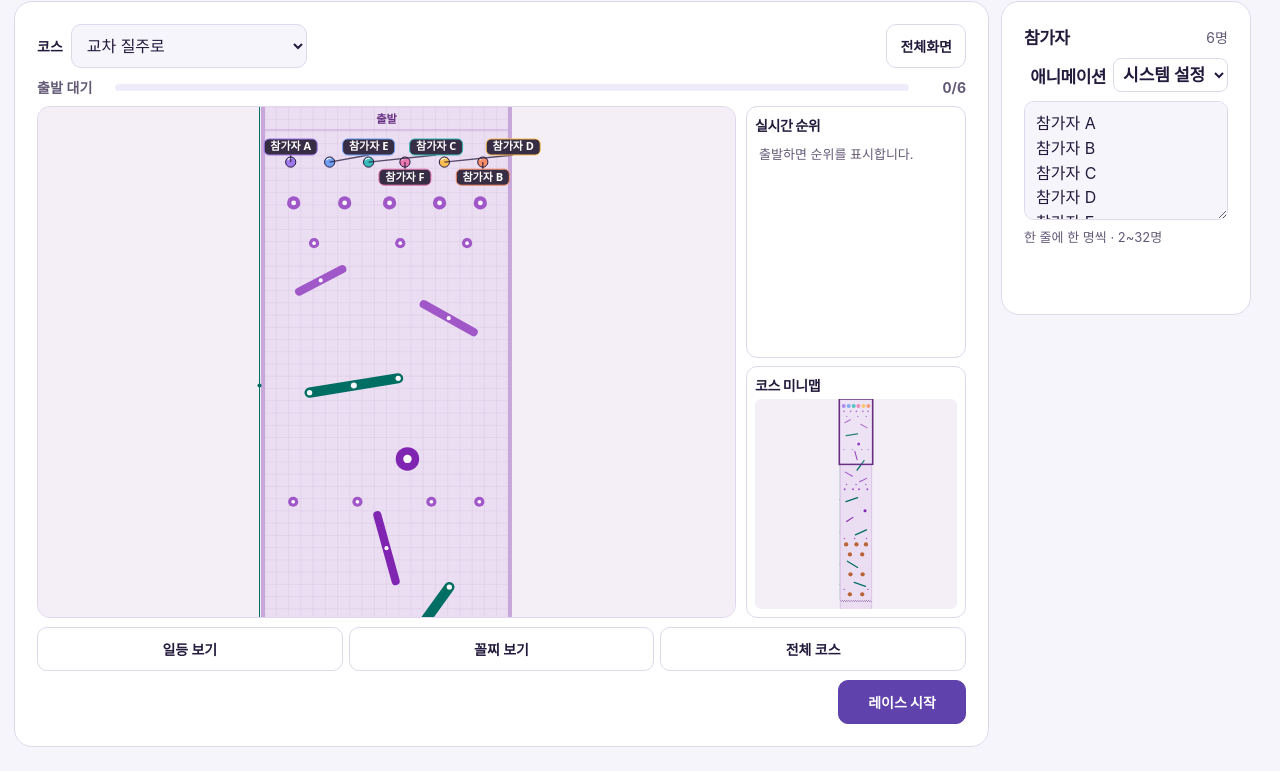
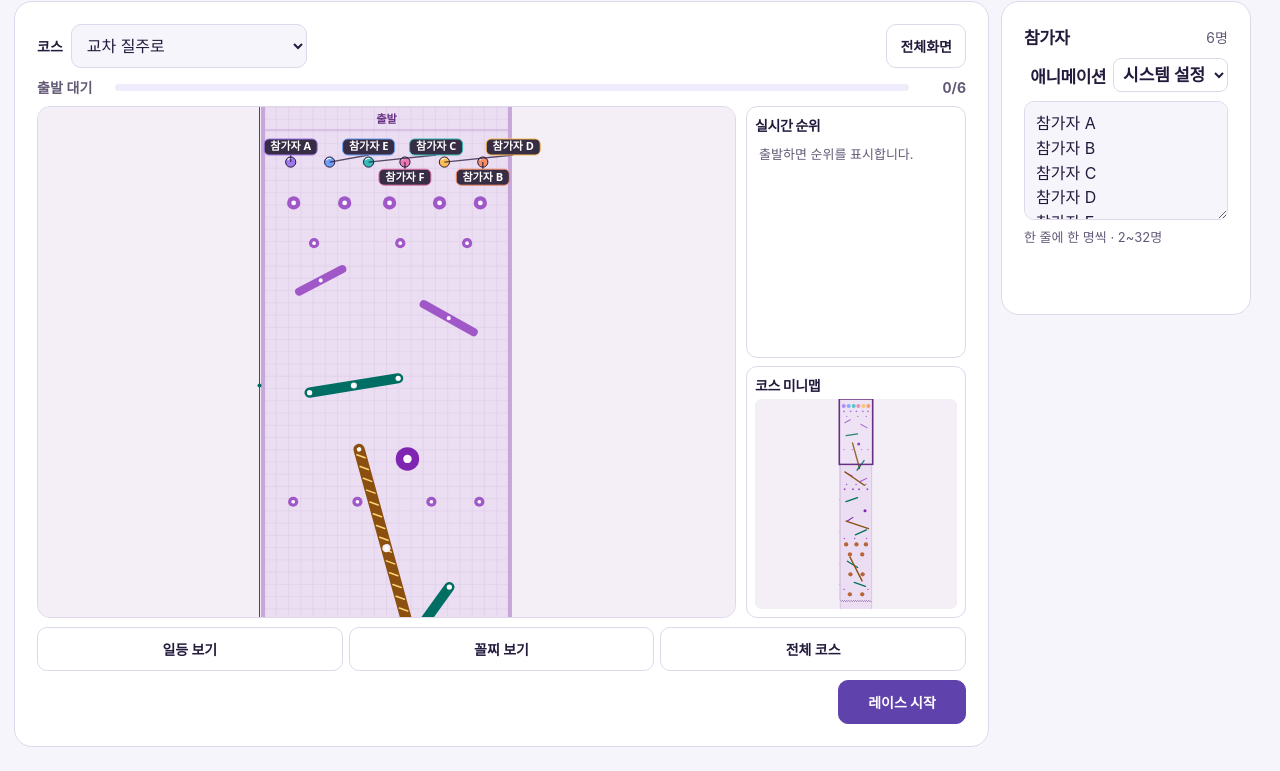
Before and after one commit to Nick-41/duo-scoreboard, a plain HTML site: page tools/marble-race.html in a window 1280 px wide. Shown: the part 69-840 px from the top of the page. Drawn offline with Linux system fonts and the light colour scheme.

Commit message:
Add long rotating obstacles to all marble race courses

```diff
--- a/assets/marble-course.js
+++ b/assets/marble-course.js
@@ -14,6 +14,9 @@ const rubber = (y, spread, radius = 33) => ({ y, spread, radius, restitution: .9
 const rail = (x, y, half, angle, spin = 0) => ({ x, y, half, angle, spin, radius: 8 });
 const sweep = (y, slide, rate, angle) => ({ x: width / 2, y, slide, rate, angle, radius: 23 });
 const pendulum = (x, y, half, angle) => ({ x, y, half, angle, swing: .68, radius: 10, restitution: .86 });
+const rotatingBar = (x, y, half, angle, spin) => ({
+  x, y, half, angle, spin, radius: 11, restitution: .68, longBar: true,
+});
 
 export const courses = {
   crossover: {
@@ -28,19 +31,23 @@ export const courses = {
       pendulum(192, 546, 88, .19),
       sweep(690, 139, 1.7, .3),
       pegs(774, [73, 199, 344, 438], 10),
-      rail(256, 865, 67.08, 1.3, 1.94),
+      rotatingBar(256, 865, 201, 1.3, 1.21),
       pendulum(326, 1015, 91, -.27),
-      rail(147, 1150, 63.96, .52), rail(365, 1240, 60.06, -.45),
+      rail(147, 1150, 63.96, .52),
+      rotatingBar(236, 1218, 180, .6, -1.04),
+      rail(365, 1240, 60.06, -.45),
       pegs(1309, [111, 257, 406], 11),
       pegs(1380, [83, 209, 303, 429], 15),
       pendulum(192, 1539, 94, .25),
       sweep(1710, 148, 1.63, 1.2),
       rail(161, 1842, 57.72, -.58, .88),
+      rotatingBar(276, 1925, 180, .32, 1.29),
       pendulum(331, 2039, 93, -.23),
       pegs(2135, [79, 235, 417], 11),
       rubber(2224, [105, 263, 408]),
       rubber(2377, [163, 351]),
       pendulum(202, 2529, 92, .2),
+      rotatingBar(256, 2600, 205, 1.1, -.98),
       rubber(2682, [171, 357]),
       pendulum(315, 2835, 91, -.22),
       pegs(2912, [75, 439], 11),
@@ -60,19 +67,22 @@ export const courses = {
       pendulum(324, 634, 95, -.26),
       sweep(776, 146, 2.15, 1.1),
       pegs(869, [70, 248, 419], 11),
+      rotatingBar(237, 912, 183, .82, -1.17),
       rail(171, 958, 70.98, .49), rail(365, 1115, 60.84, -.5),
       pegs(1204, [92, 246, 421], 12),
       pegs(1300, [95, 214, 310, 422], 16),
       pendulum(188, 1439, 94, .22),
-      rail(256, 1595, 70.2, .78, -1.72),
+      rotatingBar(256, 1595, 205, .78, 1.01),
       pendulum(325, 1743, 78, -.21),
       sweep(1870, 144, 1.9, 2),
       pendulum(185, 2010, 91, .27),
       pegs(2145, [87, 204, 317, 435], 14),
       pendulum(326, 2284, 95, -.31),
+      rotatingBar(274, 2370, 183, -.54, -1.28),
       rubber(2440, [133, 366]),
       rubber(2608, [88, 242, 417]),
       pendulum(192, 2776, 94, .2),
+      rotatingBar(256, 2860, 201, 1.4, 1.09),
       rubber(2943, [102, 252, 404]),
       pendulum(287, 3111, 87, -.3),
       rubber(3279, [113, 251, 410]),
@@ -88,9 +98,11 @@ export const courses = {
       pendulum(323, 280, 74, -.17),
       sweep(400, 153, 2.05, .4),
       pendulum(180, 544, 91, .21),
-      rail(169, 690, 66.3, -.52), rail(346, 790, 58.5, .51),
+      rail(169, 690, 66.3, -.52),
+      rotatingBar(276, 754, 181, .25, 1.32),
+      rail(346, 790, 58.5, .51),
       pendulum(326, 918, 91, -.26),
-      rail(256, 1060, 63.96, .9, 1.74),
+      rotatingBar(237, 1100, 184, .9, -1.14),
       pegs(1176, [75, 234, 396, 448], 11),
       pegs(1290, [74, 205, 308, 437], 16),
       pendulum(189, 1405, 75, .19),
@@ -98,12 +110,14 @@ export const courses = {
       pendulum(322, 1671, 94, -.3),
       rail(149, 1850, 60.84, .5),
       pendulum(194, 1998, 96, .2),
+      rotatingBar(256, 2080, 205, 1.42, 1.05),
       pegs(2158, [94, 210, 307, 444], 14),
       pendulum(322, 2306, 92, -.23),
       pegs(2446, [74, 165, 319, 432], 12),
       rubber(2599, [111, 259, 407], 31),
       rubber(2748, [162, 350], 31),
       pendulum(193, 2897, 91, .2),
+      rotatingBar(274, 2970, 184, .7, -1.24),
       rubber(3046, [159, 346], 31),
       rubber(3194, [118, 265, 409], 31),
       pendulum(323, 3343, 91, -.24),
@@ -118,7 +132,7 @@ export const courses = {
     obstacles: [
       pegs(193, [87, 194, 318, 425]),
       pendulum(181, 285, 74, .2),
-      rail(256, 395, 66.3, .83, -1.81),
+      rotatingBar(256, 450, 197, .83, -1.08),
       pendulum(328, 515, 79, -.19),
       rail(147, 618, 58.5, .57), rail(366, 701, 58.5, -.57),
       pegs(795, [114, 261, 430], 12),
@@ -126,17 +140,19 @@ export const courses = {
       pendulum(191, 1017, 91, .25),
       pegs(1150, [72, 169, 343, 439], 15),
       pegs(1269, [112, 261, 422], 10),
-      rail(256, 1410, 66.3, 1.8, 2.03),
+      rotatingBar(275, 1410, 182, 1.8, 1.31),
       pendulum(318, 1568, 93, -.21),
       rail(145, 1720, 56.94, -.56), rail(370, 1820, 56.16, .56),
       pendulum(190, 1981, 93, .24),
       sweep(2140, 147, 1.82, 2.05),
       pendulum(322, 2315, 95, -.28),
+      rotatingBar(237, 2400, 184, .56, -1.24),
       pegs(2475, [80, 192, 306, 440], 15),
       pendulum(194, 2634, 93, .26),
       rubber(2794, [127, 391]),
       rubber(2986, [109, 261, 413]),
       pendulum(323, 3178, 94, -.27),
+      rotatingBar(256, 3270, 205, 1.16, 1.12),
       rubber(3370, [113, 267, 429]),
       pendulum(193, 3562, 96, .28),
       rubber(3754, [120, 265, 406]),
--- a/assets/marble-race.js
+++ b/assets/marble-race.js
@@ -1,6 +1,6 @@
 import { id, parseLabels, read, write } from './utility.js';
-import { advanceRace, courses, defaultCourse, makeCourse, makeMarbles, positionCourse, step, width } from './marble-course.js?v=linked';
-import { createRaceView } from './marble-view.js?v=linked';
+import { advanceRace, courses, defaultCourse, makeCourse, makeMarbles, positionCourse, step, width } from './marble-course.js?v=long-bars';
+import { createRaceView } from './marble-view.js?v=long-bars';
 import { gameMotion, runFrames } from './game-motion.js?v=momentum';
 
 const storageKey = 'moadeck-marble-race-v1';
--- a/assets/marble-view.js
+++ b/assets/marble-view.js
@@ -1,4 +1,4 @@
-import { radius, width } from './marble-course.js?v=linked';
+import { radius, width } from './marble-course.js?v=long-bars';
 
 const clamp = (value, min, max) => Math.min(max, Math.max(min, value));
 const courseHeight = course => course.finishLine + 132;
@@ -17,6 +17,8 @@ function palette(course) {
     light: color(38, 99, 87),
     rubber: dark ? '#f3a56e' : '#b96437',
     shaft: dark ? '#54dbbb' : '#006e62',
+    bar: dark ? '#f4c264' : '#8b500f',
+    barStripe: dark ? '#805016' : '#ffd476',
   };
 }
 
@@ -95,16 +97,34 @@ function paintTrack(ctx, course, view, top, colors, mini = false) {
 
   ctx.lineCap = 'round';
   for (const obstacle of course.obstacles) {
-    const { x, y, dx, dy, radius: size, half = 0, spin } = obstacle;
-    if (y + half + size < top || y - half - size > bottom) continue;
+    const { x, y, dx, dy, radius: size, half = 0, spin, longBar } = obstacle;
+    const verticalReach = Math.abs(dy) + size;
+    if (y + verticalReach < top || y - verticalReach > bottom) continue;
     const face = spin || obstacle.slide ? colors.rotor : colors.peg;
     if (half) {
       ctx.beginPath();
       ctx.moveTo(x - dx, y - dy);
       ctx.lineTo(x + dx, y + dy);
       ctx.lineWidth = size * 2;
-      ctx.strokeStyle = obstacle.swing ? colors.shaft : face;
+      ctx.strokeStyle = longBar ? colors.bar : obstacle.swing ? colors.shaft : face;
       ctx.stroke();
+      if (longBar && !mini) {
+        ctx.save();
+        ctx.translate(x, y);
+        ctx.rotate(Math.atan2(dy, dx));
+        ctx.beginPath();
+        for (let offset = -half + 14; offset <= half - 14; offset += 24) {
+          ctx.moveTo(offset - 5, size - 4);
+          ctx.lineTo(offset + 5, 4 - size);
+        }
+        ctx.lineWidth = 3;
+        ctx.strokeStyle = colors.barStripe;
+        ctx.stroke();
+        dot(ctx, -half, 0, 4.5, colors.light);
+        dot(ctx, half, 0, 4.5, colors.light);
+        dot(ctx, 0, 0, size * .72, colors.background);
+        ctx.restore();
+      }
       if (obstacle.swing) {
         dot(ctx, 7, y, 4, colors.shaft);
         if (!mini) {
--- a/tools/marble-race.html
+++ b/tools/marble-race.html
@@ -4,7 +4,7 @@
   <meta charset="utf-8">
   <meta name="viewport" content="width=device-width, initial-scale=1, viewport-fit=cover">
   <meta name="theme-color" content="#f7f5fc">
-  <meta name="description" content="참가자 이름을 입력해 연동 진자와 범퍼가 있는 네 가지 장거리 코스에서 구슬 레이스를 열고 실시간 순위를 확인하세요.">
+  <meta name="description" content="참가자 이름을 입력해 긴 회전판과 범퍼가 있는 네 가지 장거리 코스에서 구슬 레이스를 열고 실시간 순위를 확인하세요.">
   <title>구슬 레이스 · 모아덱</title>
   <link rel="icon" type="image/svg+xml" href="../assets/icon.svg?v=moadeck">
   <link rel="stylesheet" href="../assets/brand.css?v=game-motion">
@@ -77,6 +77,6 @@
       </aside>
     </div>
   </main>
-  <script type="module" src="../assets/marble-race.js?v=linked"></script>
+  <script type="module" src="../assets/marble-race.js?v=long-bars"></script>
 </body>
 </html>
```
